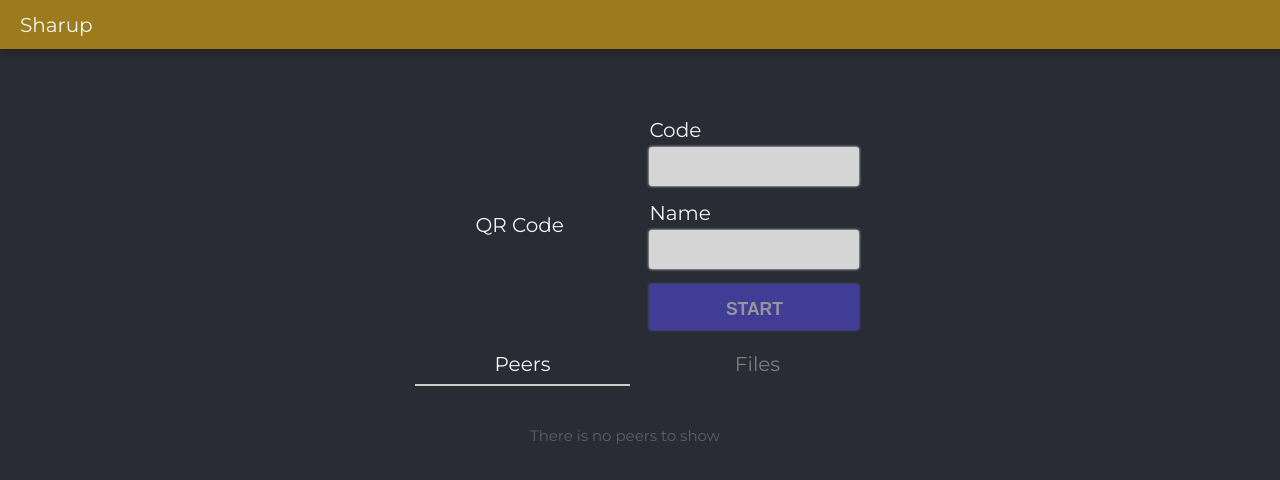
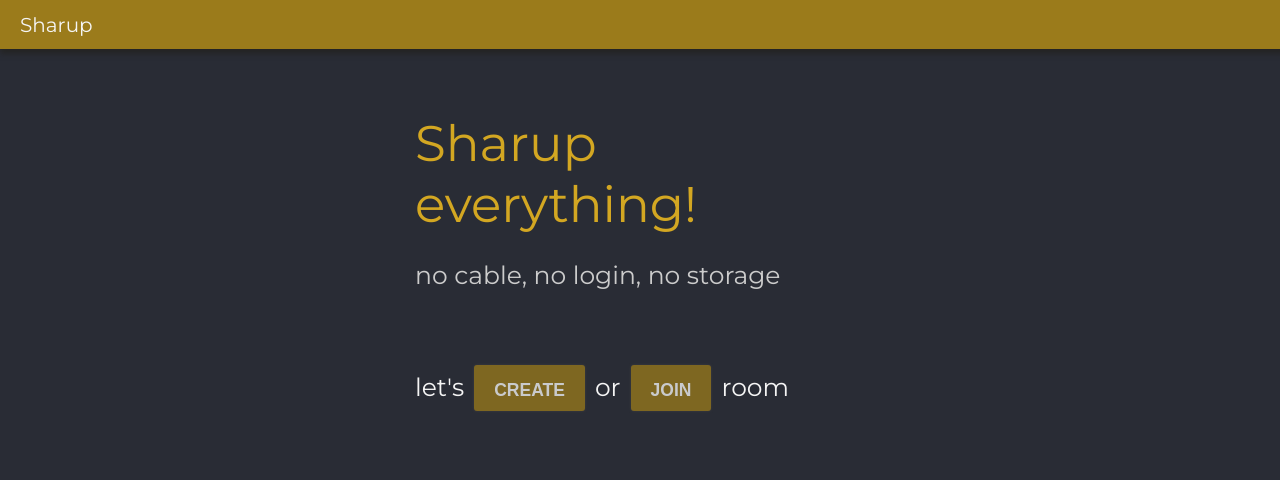
Before and after one commit to oguzhankiyar/sharup, a React (Create React App) app in the folder web/: page / in a window 1280 px wide. Shown: the top 480 px of the page. Built offline with nearby package versions, Linux system fonts and the light colour scheme.

Commit message:
Add home page

```diff
--- a/web/src/App/App.js
+++ b/web/src/App/App.js
@@ -2,6 +2,7 @@ import { Component } from 'react';
 import { Connector } from '../common/connector';
 
 import { Header } from './Header/Header';
+import { Home } from './Home/Home';
 import { QRImage } from './QRImage/QRImage';
 import { PeerList } from './PeerList/PeerList';
 import { FileList } from './FileList/FileList';
@@ -11,7 +12,7 @@ import './App.css';
 
 export default class App extends Component {
 
-    state = { isConnected: false, code: '', name: '', isPeersShowing: true, isFilesShowing: false, peers: [], files: [] };
+    state = { isStarted: false, isConnected: false, code: '', name: '', isPeersShowing: true, isFilesShowing: false, peers: [], files: [] };
 
     connector = null;
 
@@ -79,20 +80,42 @@ export default class App extends Component {
         this.setState({ ...this.state, isPeersShowing: false, isFilesShowing: true });
     }
 
+    onCreate = () => {
+        this.setState({ ...this.state, isStarted: true });
+        this.startConnection();
+    };
+
+    onJoin = (code) => {
+        this.setState({ ...this.state, isStarted: true, code: code }, () => {
+            this.startConnection();
+        });
+    };
+
     componentDidMount = () => {
         if (location.hash) {
             const hash = location.hash.substring(1).toUpperCase();
             if (hash.length === 8) {
-                this.setState({ ...this.state, code: hash }, () => {
+                this.setState({ ...this.state, isStarted: true, code: hash }, () => {
                     this.startConnection();
                 });
             }
-        } else {
-            this.startConnection();
         }
     };
 
     render = () => {
+        if (!this.state.isStarted) {
+            return (
+                <div className="App">
+                    <Header />
+                    <div className="container">
+                        <Home
+                            onCreate={() => this.onCreate()}
+                            onJoin={(code) => this.onJoin(code)} />
+                    </div>
+                </div>
+            );
+        }
+
         return (
             <div className="App">
                 <Header />
@@ -102,21 +125,12 @@ export default class App extends Component {
                             <QRImage code={this.state.code} />
                         </div>
                         <div className="form">
-                            <div style={this.state.isConnected ? { display: 'block' } : { display: 'none' }}>
+                            <div>
                                 <span className="label">Code</span>
                                 <input className="code" value={this.state.code} disabled />
                                 <span className="label">Name</span>
                                 <input className="name" value={this.state.name} disabled />
                                 <FileButton onSelect={(file => this.shareFile(file))} />
-                            </div>
-                            <div style={this.state.isConnected ? { display: 'none' } : { display: 'block' }}>
-                                <span className="label">Code</span>
-                                <input className="code" value={this.state.code} onChange={this.onCodeChange} onKeyPress={(event) => { if (event.key === 'Enter') this.startConnection(); }} autoComplete="none" maxLength="8" />
-                                <span className="label">Name</span>
-                                <input className="name" value={this.state.name} onChange={this.onNameChange} onKeyPress={(event) => { if (event.key === 'Enter') this.startConnection(); }} autoComplete="none" />
-                                <div>
-                                    <button type="submit" className="start" disabled={!this.state.code || !this.state.name} onClick={this.startConnection}>Start</button>
-                                </div>
                             </div>
                         </div>
                     </div>
--- /dev/null
+++ b/web/src/App/Home/Home.css
@@ -0,0 +1,36 @@
+.Home {
+    margin-top: 0;
+}
+
+.Home button {
+    display: inline-table;
+    background-color: #9b7b1b;
+    width: auto;
+    margin: 0 10px;
+    padding: 15px 20px 10px 20px;
+}
+
+.Home button.join.large {
+    width: 150px;
+}
+
+.Home input {
+    width: 220px;
+    height: 30px;
+}
+
+.Home .title {
+    font-size: 50px;
+    color: #d3a722;
+    margin-bottom: 25px;
+}
+
+.Home .description {
+    font-size: 25px;
+    color: #ccc;
+    margin-bottom: 75px;
+}
+
+.Home .action {
+    font-size: 25px;
+}
--- /dev/null
+++ b/web/src/App/Home/Home.js
@@ -0,0 +1,42 @@
+import { Component } from 'react';
+
+import './Home.css';
+
+export class Home extends Component {
+    state = { code: '', showJoin: false };
+
+    showJoin = () => {
+        this.setState({ ...this.state, showJoin: true });
+    };
+
+    onCodeChange = () => {
+        const { value } = event.target;
+        this.setState({ ...this.state, code: value.toUpperCase() });
+    };
+
+    render = () => {
+        return (
+            <div className="Home">
+                <div className="title">Sharup everything!</div>
+                <div className="description">no cable, no login, no storage</div>
+                {
+                    this.state.showJoin
+                        ?
+                        <div>
+                            <input className="code" placeholder="Code" value={this.state.code} onChange={this.onCodeChange} onKeyPress={(event) => { if (event.key === 'Enter' && this.state.code && this.state.code.length === 8) this.props.onJoin(this.state.code); }} autoComplete="none" maxLength="8" />
+                            <button className="join large" onClick={() => this.props.onJoin(this.state.code)} disabled={!this.state.code || this.state.code.length !== 8}>Join</button>
+                        </div>
+                        :
+                        <div className="action">
+                            let's
+                            <button className="create" onClick={() => this.props.onCreate()}>Create</button>
+                            or
+                            <button className="join" onClick={() => this.showJoin()}>Join</button>
+                            room
+                        </div>
+                }
+
+            </div>
+        );
+    };
+}
```
